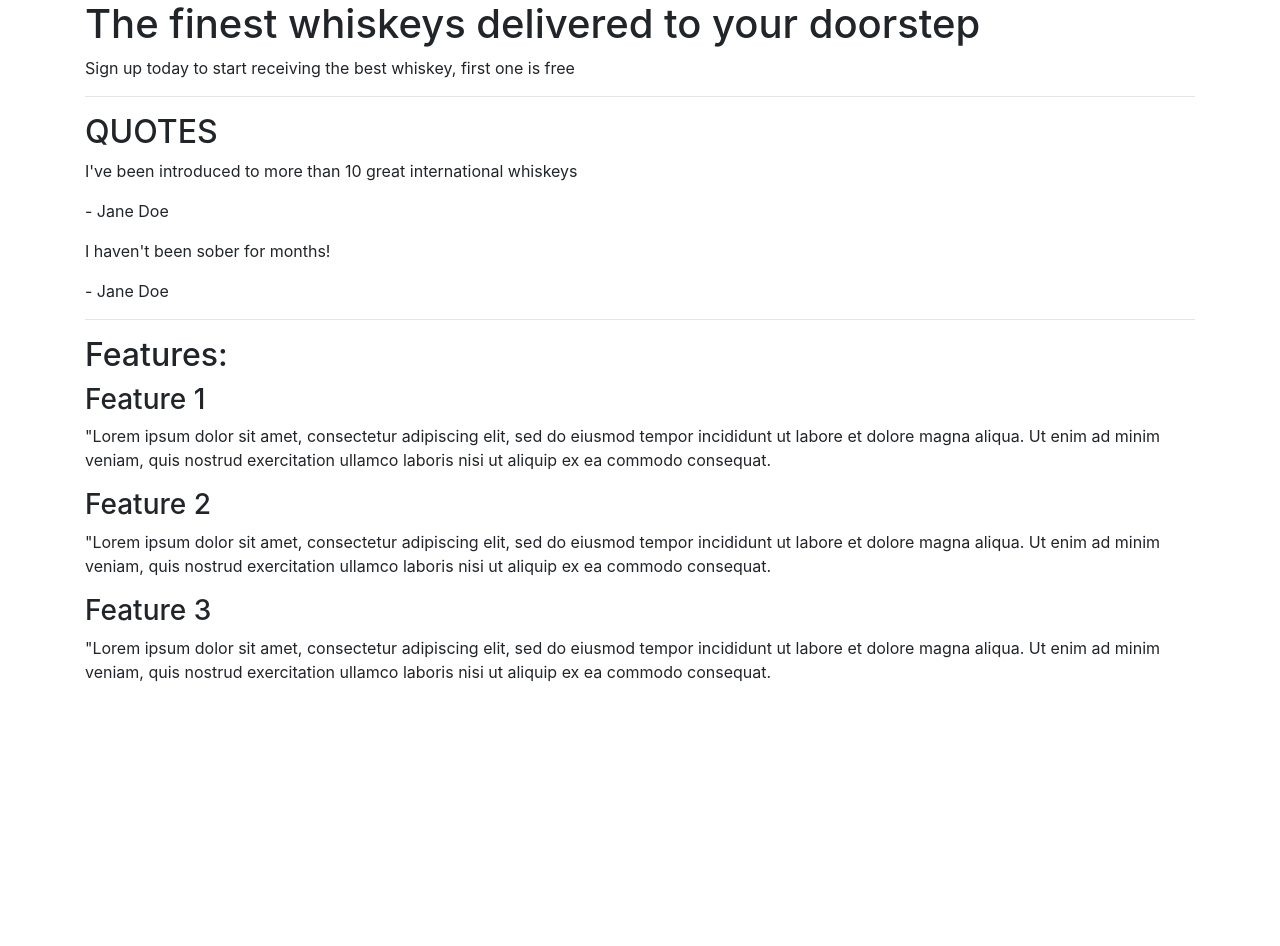
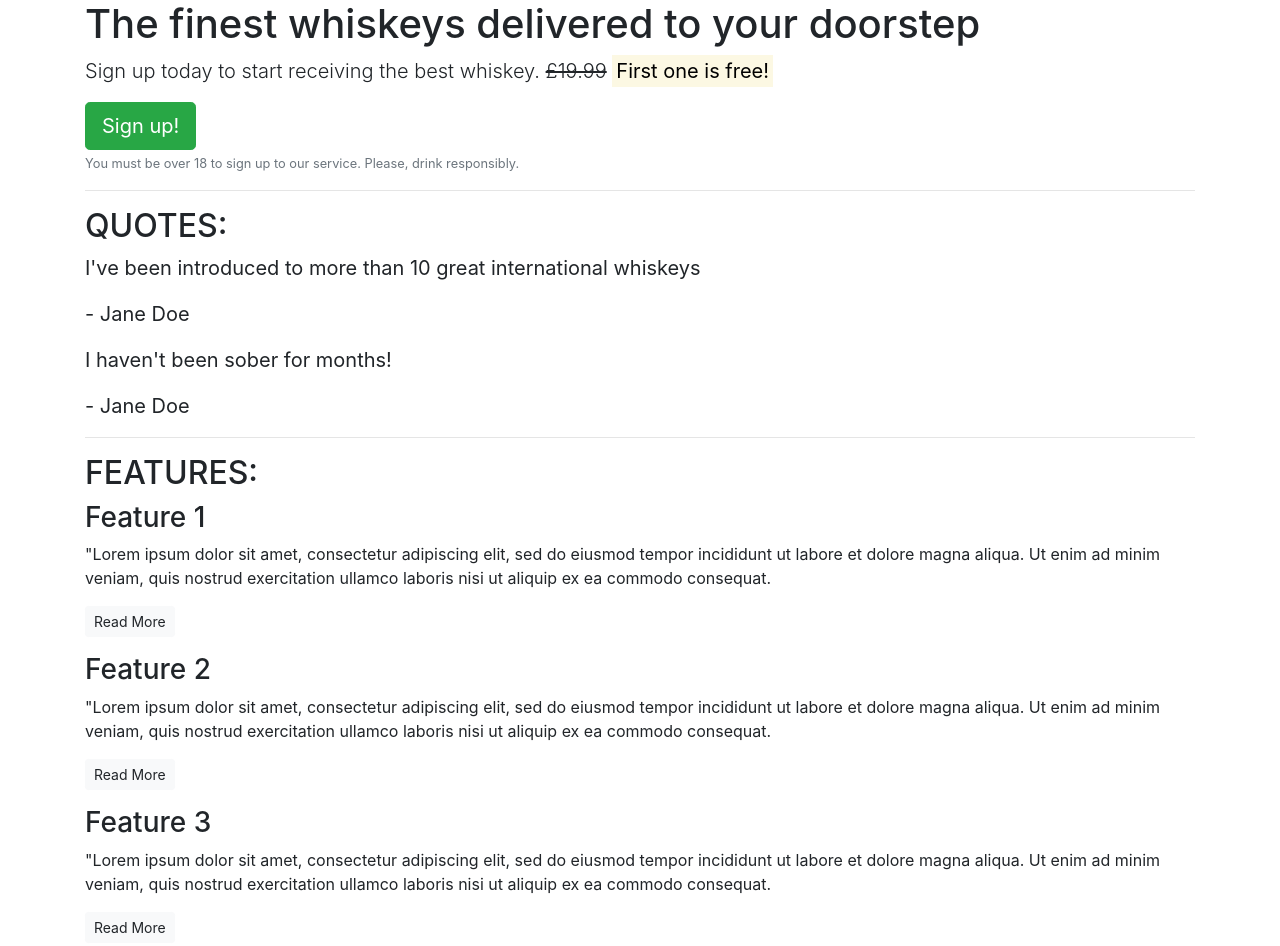
Before and after one commit to adamdelancey/first-bootstrap, a plain HTML site: page index.html in a window 1280 px wide. Before the commit the page ends 800 px from the top, so only its background shows below. Drawn offline with nearby package versions, Linux system fonts and the light colour scheme.

Commit message:
second save

```diff
--- a/index.html
+++ b/index.html
@@ -10,39 +10,45 @@
 <body>
     <article class="container">
         <section class="callout">
-            <h1> The finest whiskeys delivered to your doorstep </h1>
-            <p> Sign up today to start receiving the best whiskey, first one is free </p>
+            <h1>The finest whiskeys delivered to your doorstep </h1>
+            <p class="lead">Sign up today to start receiving the best whiskey.
+            <s>£19.99</s> <strong><mark>First one is free!</mark></strong></p>
+            <button class="btn btn-success btn-lg">Sign up!</button>
+            <p class="text-muted"><small>You must be over 18 to sign up to our service. Please, drink responsibly. </small></p>
         </section>
 
     <hr>
 
     <section class="quotes">
-        <h2 class="text-uppercase">Quotes</h2>
-        <div class="quote">
+        <h2 class="text-uppercase">Quotes:</h2>
+        <blockquote class="blockquote">
             <p>I've been introduced to more than 10 great international whiskeys</p>
             <p>- Jane Doe </p>
-        </div>
-        <div class="quote">
+        </blockquote>
+        <blockquote class="blockquote">
             <p>I haven't been sober for months! </p>
             <p>- Jane Doe</p>
-        </div>
+        </blockquote>
     </section>
 
     <hr>
 
     <section class="features">
-        <h2>Features:</h2>
+        <h2 class="text-uppercase">Features:</h2>
         <div class="feature">
             <h3>Feature 1</h3>
             <p>"Lorem ipsum dolor sit amet, consectetur adipiscing elit, sed do eiusmod tempor incididunt ut labore et dolore magna aliqua. Ut enim ad minim veniam, quis nostrud exercitation ullamco laboris nisi ut aliquip ex ea commodo consequat.</p>
+            <p><a class="btn btn-sm btn-light" href="">Read More</a></p>
         </div>
         <div class="feature">
             <h3>Feature 2</h3>
             <p>"Lorem ipsum dolor sit amet, consectetur adipiscing elit, sed do eiusmod tempor incididunt ut labore et dolore magna aliqua. Ut enim ad minim veniam, quis nostrud exercitation ullamco laboris nisi ut aliquip ex ea commodo consequat.</p>
+            <p><a class="btn btn-sm btn-light" href="">Read More</a></p>
         </div>
         <div class="feature">
             <h3>Feature 3</h3>
             <p>"Lorem ipsum dolor sit amet, consectetur adipiscing elit, sed do eiusmod tempor incididunt ut labore et dolore magna aliqua. Ut enim ad minim veniam, quis nostrud exercitation ullamco laboris nisi ut aliquip ex ea commodo consequat.</p>
+            <p><a class="btn btn-sm btn-light" href="">Read More</a></p>
         </div>
 
 
```
